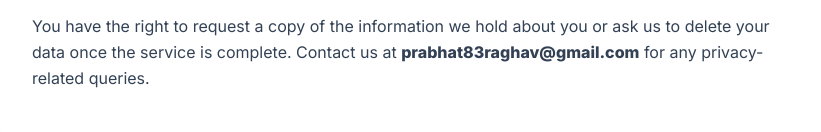
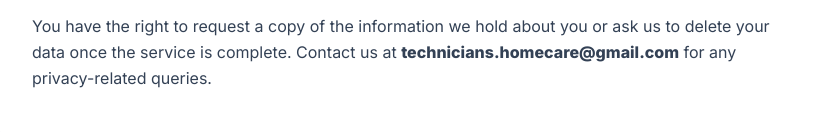
Before and after one commit to prabhatraghav/homecaretechnicians.github.io, a website: page public/privacy-policy.html in a window 1280 px wide. Shown: the part 979-1111 px from the top of the page, without its empty margins (225-1046 px from the left). Drawn offline with nearby package versions, Linux system fonts and the light colour scheme.

Commit message:
docs: update contact email in privacy policy

```diff
--- a/public/privacy-policy.html
+++ b/public/privacy-policy.html
@@ -50,7 +50,7 @@
 
             <section>
                 <h2 class="text-xl font-bold text-slate-900 mb-4 uppercase tracking-wide">5. Your Rights</h2>
-                <p>You have the right to request a copy of the information we hold about you or ask us to delete your data once the service is complete. Contact us at <strong>prabhat83raghav@gmail.com</strong> for any privacy-related queries.</p>
+                <p>You have the right to request a copy of the information we hold about you or ask us to delete your data once the service is complete. Contact us at <strong>technicians.homecare@gmail.com</strong> for any privacy-related queries.</p>
             </section>
         </div>
     </main>
```
